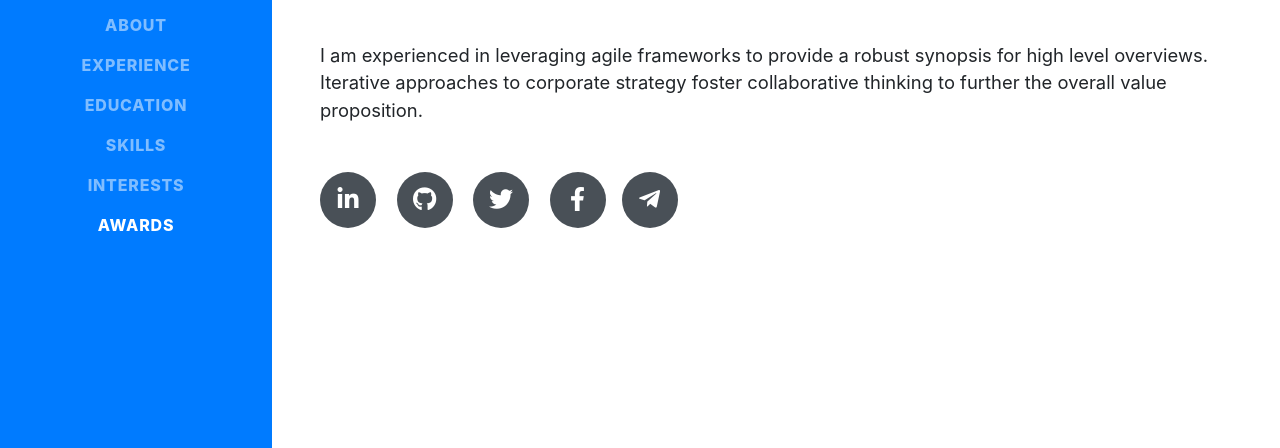
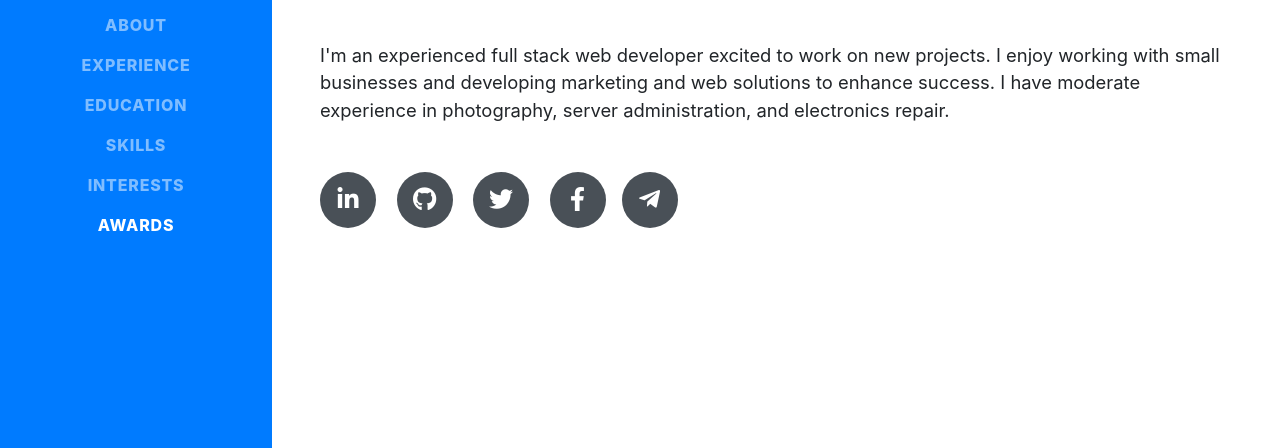
Before and after one commit to jovaniedelacruz/jovaniedelacruz-web-resume, a website with bundled scripts: page index.html in a window 1280 px wide. Shown: the part 349-797 px from the top of the page. Built offline with nearby package versions, Linux system fonts and the light colour scheme; a web font is replaced by a local one.

Commit message:
Readme todo update and git test.

```diff
--- a/index.html
+++ b/index.html
@@ -71,7 +71,7 @@
         <div class="subheading mb-5">3542 Berry Street · Cheyenne Wells, CO 80810 · (317) 585-8468 ·
           <a href="mailto:hello@jovaniedelacruz.me">hello@jovaniedelacruz.me</a>
         </div>
-        <p class="lead mb-5">I am experienced in leveraging agile frameworks to provide a robust synopsis for high level overviews. Iterative approaches to corporate strategy foster collaborative thinking to further the overall value proposition.</p>
+        <p class="lead mb-5">I'm an experienced full stack web developer excited to work on new projects. I enjoy working with small businesses and developing marketing and web solutions to enhance success. I have moderate experience in photography, server administration, and electronics repair.</p>
         <div class="social-icons">
           <a href="#">
             <i class="fab fa-linkedin-in"></i>
```
Also changed, not shown: README.md.
